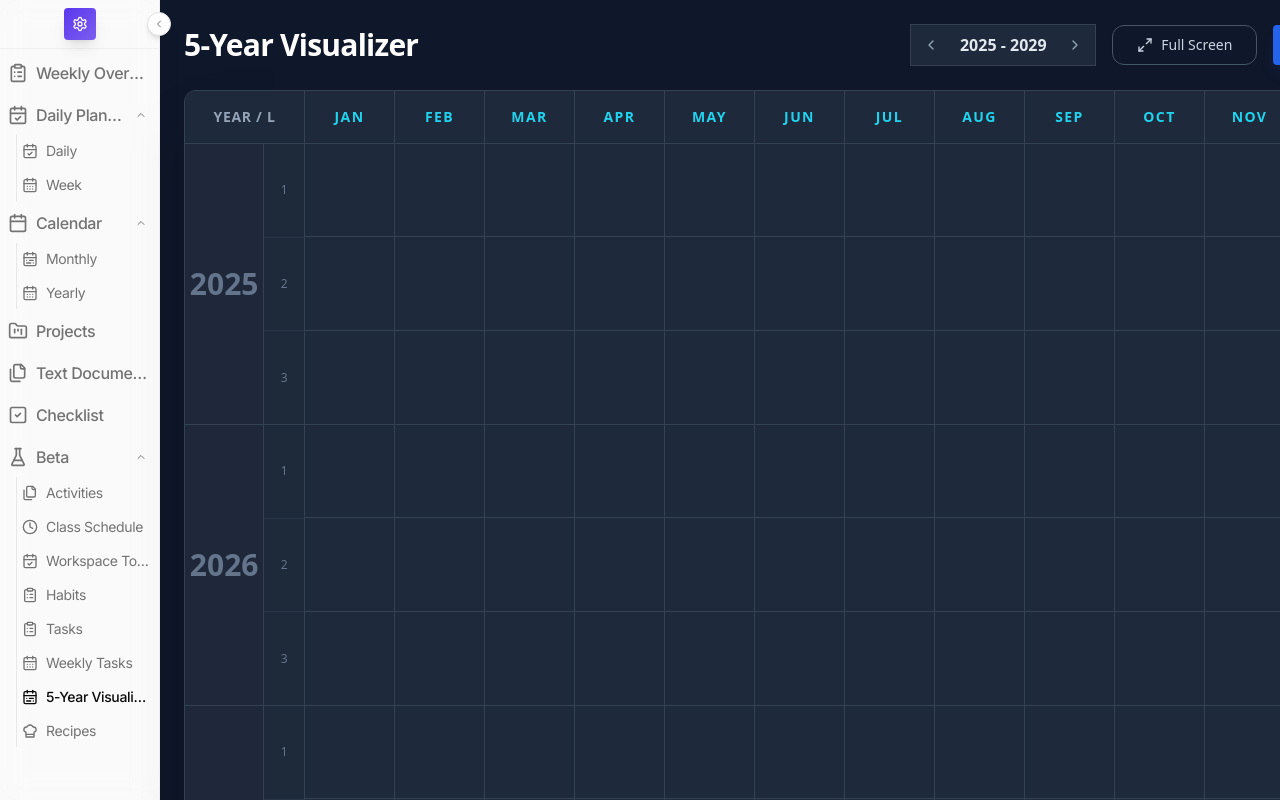
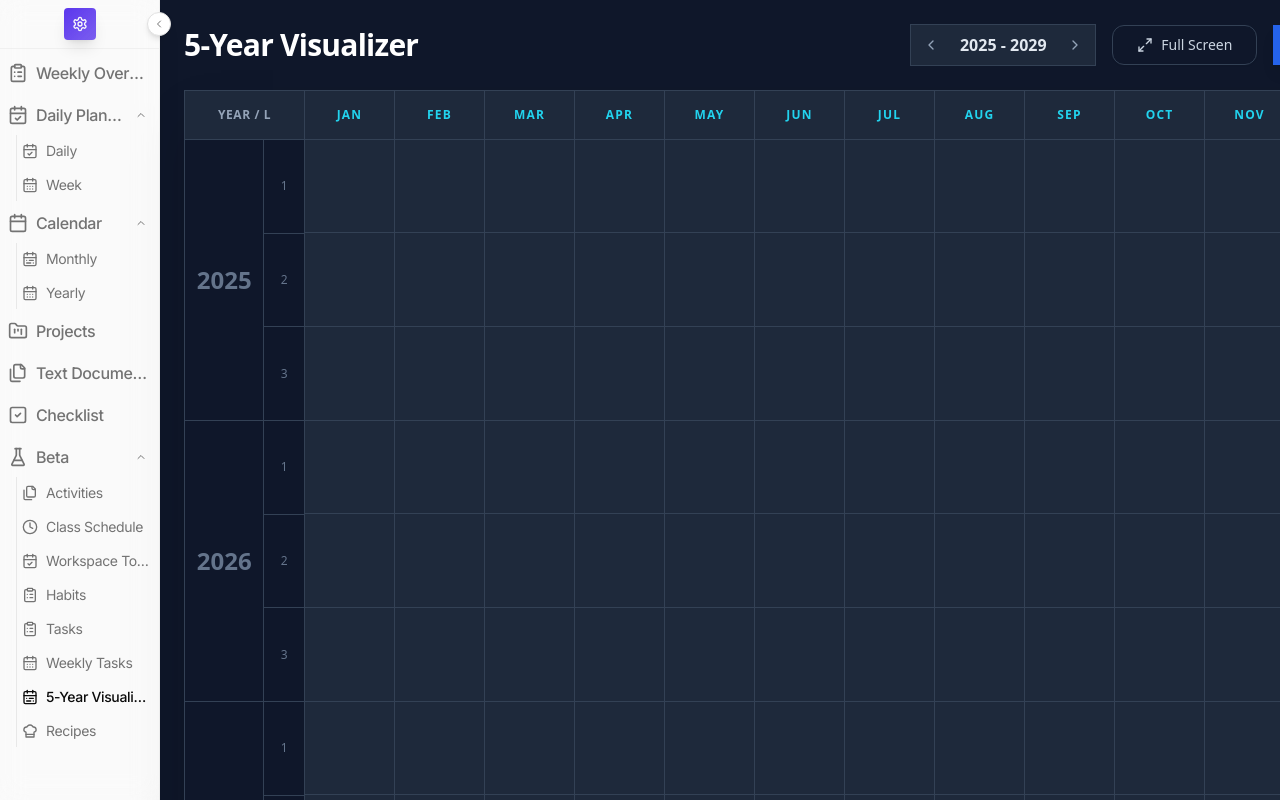
Before and after one commit to obihughes/omega-planner, a Next.js app: page /visualizer in a window 1280 px wide. Shown: the top 800 px of the page. Built offline with nearby package versions, Linux system fonts and the light colour scheme.

Commit message:
Refactor FiveYearVisualizer Component: Standardize color codes for improved consistency, enhance button styles, and adjust grid layout for better responsiveness. Update text sizes and spacing for improved readability. Affected file: `components/visualizer/FiveYearVisualizer.tsx`.

```diff
--- a/components/visualizer/FiveYearVisualizer.tsx
+++ b/components/visualizer/FiveYearVisualizer.tsx
@@ -145,18 +145,18 @@ export function FiveYearVisualizer({
 
   return (
     <div className={cn(
-      "bg-[#0F172A] text-slate-200 font-sans transition-all duration-300",
+      "bg-[#0f172a] text-slate-200 font-sans transition-all duration-300",
       isFullScreen ? "fixed inset-0 z-50 overflow-auto p-8" : "min-h-screen p-6"
     )}>
       {/* Header */}
       <div className="flex justify-between items-center mb-6">
         <h1 className="text-3xl font-bold text-white">5-Year Visualizer</h1>
         <div className="flex items-center gap-4">
-           <div className="flex items-center space-x-2 bg-slate-800 border border-slate-700 rounded-md p-1">
+           <div className="flex items-center space-x-2 bg-[#1e293b] border border-[#334155] rounded-md p-1">
             <Button
               variant="ghost"
               size="icon"
-              className="h-8 w-8 text-slate-400 hover:text-white hover:bg-slate-700"
+              className="h-8 w-8 text-slate-400 hover:text-white hover:bg-[#334155]"
               onClick={() => setStartYear(prev => prev - 1)}
             >
               <ChevronLeft className="h-4 w-4" />
@@ -167,7 +167,7 @@ export function FiveYearVisualizer({
             <Button
               variant="ghost"
               size="icon"
-              className="h-8 w-8 text-slate-400 hover:text-white hover:bg-slate-700"
+              className="h-8 w-8 text-slate-400 hover:text-white hover:bg-[#334155]"
               onClick={() => setStartYear(prev => prev + 1)}
             >
               <ChevronRight className="h-4 w-4" />
@@ -177,7 +177,7 @@ export function FiveYearVisualizer({
           <Button
             onClick={() => setIsFullScreen(!isFullScreen)}
             variant="outline"
-            className="border-slate-600 text-slate-300 hover:bg-slate-800 hover:text-white gap-2 bg-slate-900"
+            className="border-[#334155] text-slate-300 hover:bg-[#1e293b] hover:text-white gap-2 bg-[#0f172a]"
           >
             {isFullScreen ? <Minimize2 className="h-4 w-4" /> : <Maximize2 className="h-4 w-4" />}
             {isFullScreen ? 'Exit Full Screen' : 'Full Screen'}
@@ -185,7 +185,7 @@ export function FiveYearVisualizer({
 
           <Button
             onClick={() => handleAddClick()}
-            className="bg-[#2563EB] hover:bg-[#1D4ED8] text-white rounded px-6 py-2 font-semibold shadow-lg shadow-blue-900/20"
+            className="bg-[#2563EB] hover:bg-[#1D4ED8] text-white rounded-lg px-6 py-2 font-semibold shadow-lg"
           >
             Add Item
           </Button>
@@ -194,17 +194,17 @@ export function FiveYearVisualizer({
 
       {/* Grid Container */}
       <div className={cn(
-        "border border-slate-700 rounded-xl bg-[#1e293b] overflow-hidden shadow-2xl",
+        "border border-[#334155] rounded-lg bg-[#1e293b] overflow-hidden shadow-2xl",
         isFullScreen ? "h-[calc(100vh-100px)]" : ""
       )}>
         <div className="min-w-[1200px] h-full overflow-auto">
           {/* Header Row */}
-          <div className="grid grid-cols-[120px_repeat(12,1fr)] bg-[#1e293b] border-b border-slate-700 sticky top-0 z-20">
-            <div className="p-4 font-bold text-center border-r border-slate-700 flex items-center justify-center text-sm text-slate-400 tracking-wider">
-              YEAR / L
+          <div className="grid grid-cols-[120px_repeat(12,1fr)] bg-[#1e293b] border-b border-[#334155] sticky top-0 z-20">
+            <div className="p-4 font-bold text-center border-r border-[#334155] flex items-center justify-center text-xs text-slate-400 tracking-wider uppercase">
+              Year / L
             </div>
             {MONTHS.map(month => (
-              <div key={month} className="p-4 font-bold text-center text-sm border-r border-slate-700 last:border-r-0 text-cyan-400 tracking-widest">
+              <div key={month} className="p-4 font-bold text-center text-xs border-r border-[#334155] last:border-r-0 text-cyan-400 tracking-widest uppercase">
                 {month}
               </div>
             ))}
@@ -212,15 +212,15 @@ export function FiveYearVisualizer({
 
           {/* Year Rows */}
           {years.map(year => (
-            <div key={year} className="grid grid-cols-[120px_repeat(12,1fr)] border-b border-slate-700 last:border-b-0">
+            <div key={year} className="grid grid-cols-[120px_repeat(12,1fr)] border-b border-[#334155] last:border-b-0">
               {/* Year Label Column */}
-              <div className="flex border-r border-slate-700 bg-[#1e293b]">
-                <div className="w-2/3 flex items-center justify-center text-slate-500 text-3xl font-bold border-r border-slate-700 bg-slate-800/50">
+              <div className="flex border-r border-[#334155] bg-[#1e293b]">
+                <div className="w-2/3 flex items-center justify-center text-slate-500 text-2xl font-bold border-r border-[#334155] bg-[#0f172a]">
                     {year}
                 </div>
-                <div className="w-1/3 flex flex-col bg-slate-800/30">
-                    <div className="flex-1 flex items-center justify-center text-slate-500 text-xs font-medium border-b border-slate-700/50">1</div>
-                    <div className="flex-1 flex items-center justify-center text-slate-500 text-xs font-medium border-b border-slate-700/50">2</div>
+                <div className="w-1/3 flex flex-col bg-[#0f172a]">
+                    <div className="flex-1 flex items-center justify-center text-slate-500 text-xs font-medium border-b border-[#334155]">1</div>
+                    <div className="flex-1 flex items-center justify-center text-slate-500 text-xs font-medium border-b border-[#334155]">2</div>
                     <div className="flex-1 flex items-center justify-center text-slate-500 text-xs font-medium">3</div>
                 </div>
               </div>
@@ -230,11 +230,11 @@ export function FiveYearVisualizer({
                 {/* Background Grid Lines & Interactive Cells */}
                 <div className="absolute inset-0 grid grid-rows-3">
                   {[0, 1, 2].map((lane) => (
-                    <div key={lane} className="grid grid-cols-12 h-full border-b border-slate-700 last:border-b-0">
+                    <div key={lane} className="grid grid-cols-12 h-full border-b border-[#334155] last:border-b-0">
                       {Array.from({ length: 12 }).map((_, monthIndex) => (
                         <div
                           key={monthIndex}
-                          className="border-r border-slate-700 h-full last:border-r-0 hover:bg-slate-700/30 cursor-pointer transition-colors"
+                          className="border-r border-[#334155] h-full last:border-r-0 hover:bg-[#334155]/30 cursor-pointer transition-colors bg-[#1e293b]"
                           onClick={() => handleAddClick(new Date(year, monthIndex, 1))}
                         />
                       ))}
@@ -259,19 +259,19 @@ export function FiveYearVisualizer({
                           return (
                             <div
                               key={`${seg.period.id}-${year}-${idx}-${i}`}
-                              className="m-[4px] rounded-xl p-2 text-sm font-bold text-white shadow-lg cursor-pointer hover:brightness-110 transition-all overflow-hidden flex items-center justify-center text-center pointer-events-auto leading-tight"
+                              className="m-1 rounded-md p-3 text-xs font-semibold text-white shadow-lg cursor-pointer hover:brightness-110 transition-all overflow-hidden flex items-center justify-center text-center pointer-events-auto leading-snug"
                               style={{
                                 gridColumnStart: column,
                                 gridColumnEnd: 'span 1',
                                 gridRowStart: seg.lane + 1,
-                                backgroundColor: '#38BDF8', // Sky-400 - Vivid Blue/Cyan
+                                backgroundColor: seg.period.color,
                               }}
                               onClick={(e) => {
                                 e.stopPropagation();
                                 handleEditClick(seg.period);
                               }}
                             >
-                               <span className="line-clamp-4 break-words w-full px-1">{seg.period.title}</span>
+                               <span className="line-clamp-3 break-words w-full">{seg.period.title}</span>
                             </div>
                           );
                         });
```
